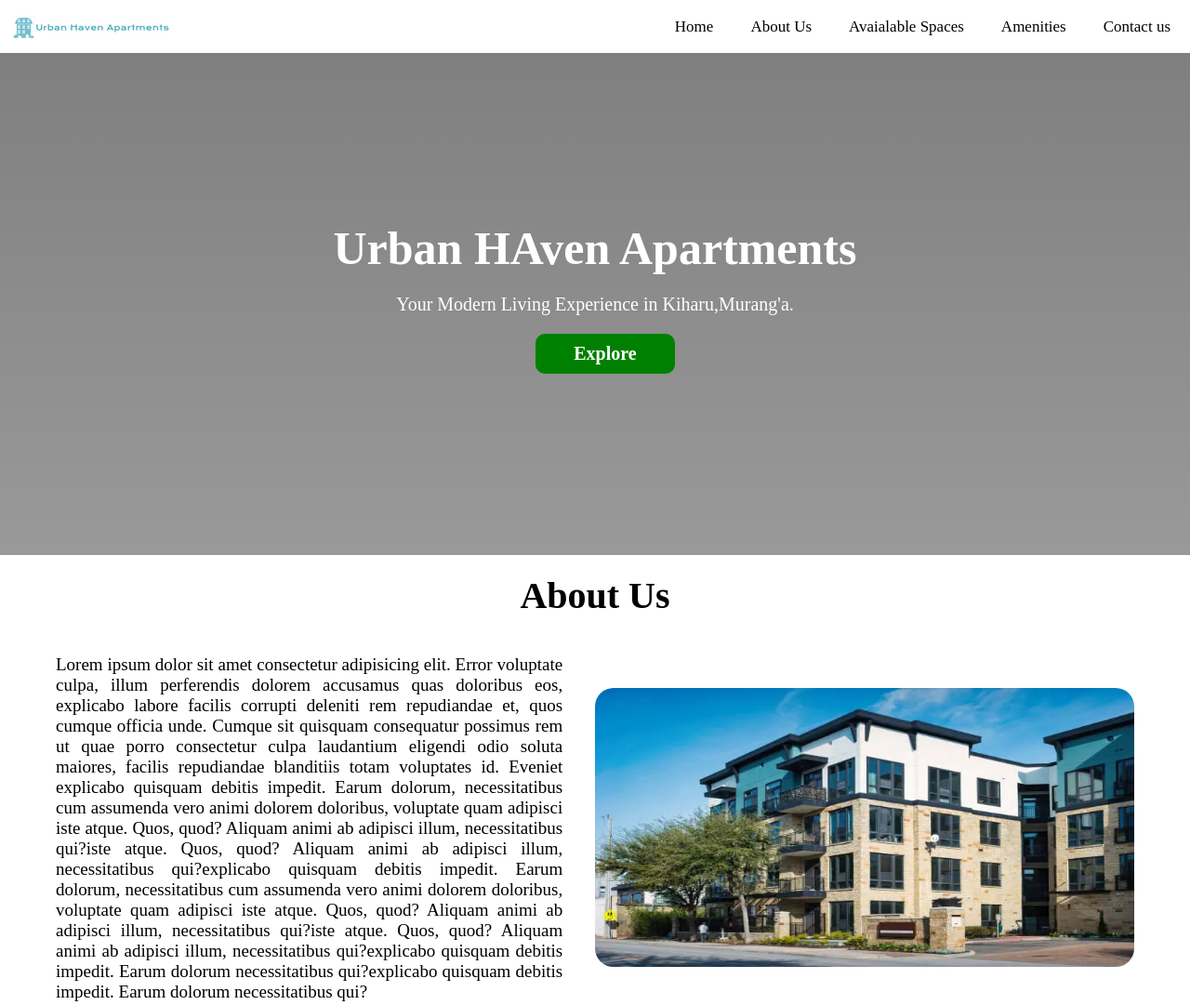
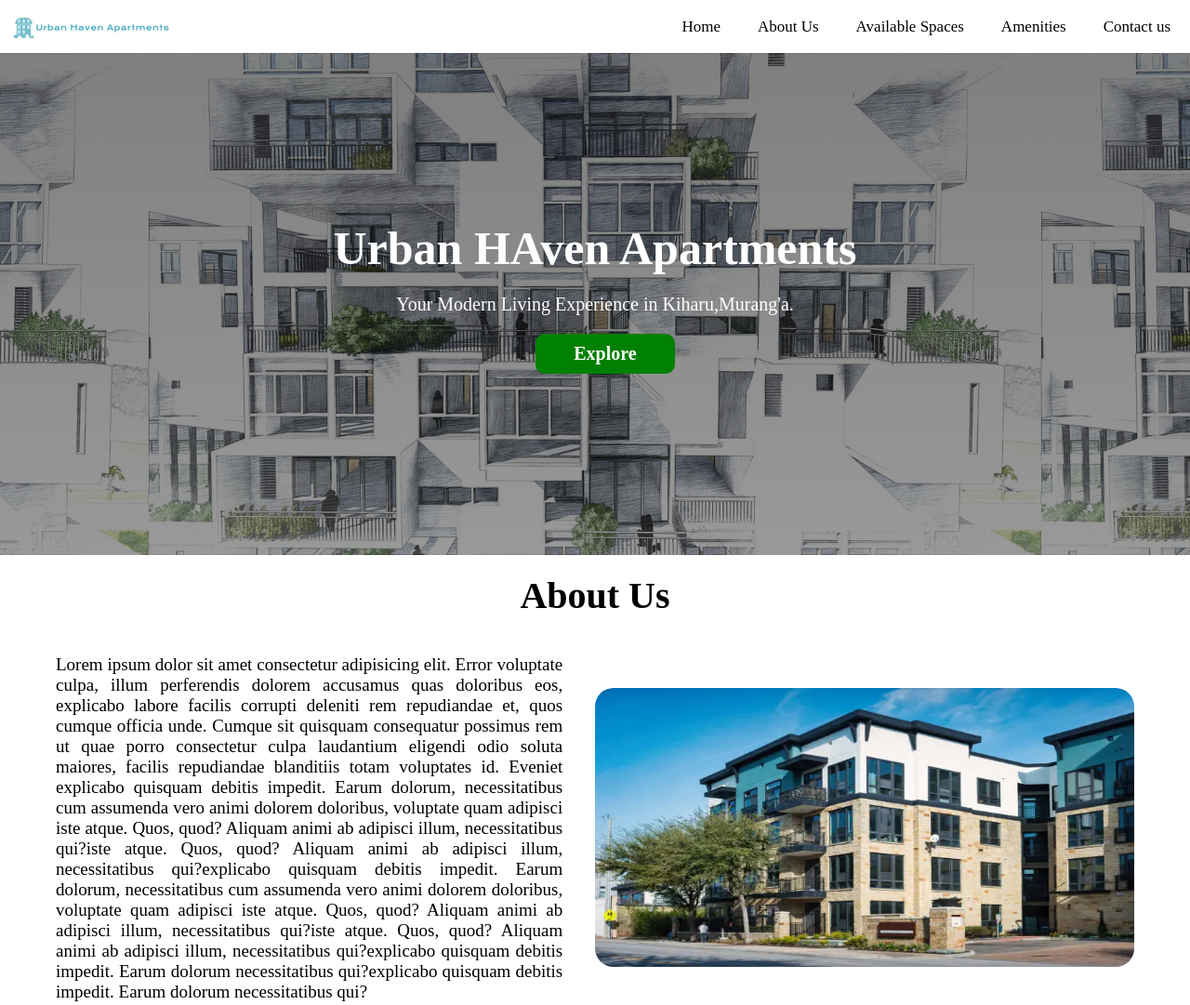
Before and after one commit to zack-das/Urban-Haven-Arpartments, a plain HTML site: page index.html in a window 1280 px wide. Shown: the top 1081 px of the page at 93% size. Drawn offline with nearby package versions, Linux system fonts and the light colour scheme.

Commit message:
updated html file

```diff
--- a/index.html
+++ b/index.html
@@ -20,7 +20,7 @@
         <div class="navbar">
             <div class="nav-lists"><a href="#home">Home</a></div>
             <div class="nav-lists"><a href="#about">About Us</a></div>
-            <div class="nav-lists"><a href="#spaces">Avaialable Spaces</a></div>
+            <div class="nav-lists"><a href="#space">Available Spaces</a></div>
             <div class="nav-lists"><a href="#amenities">Amenities</a></div>
             <div class="nav-lists"><a href="#contact">Contact us</a></div>
         </div>
@@ -136,7 +136,7 @@
     </section>
     <!--End of Available spaces-->
     <!--Amenities section start-->
-    <section class="amenities-section">
+    <section class="amenities-section" id="amenities">
         <div class="amenities">
             <h2>Amenities</h2>
             <div class="amenities-container">
@@ -243,7 +243,7 @@
             <h4>Useful Links</h4>
 
             <p><a href="#about"></a>About us</p>
-            <p><a href="#spaces"></a>Available Space</p>
+            <p><a href="#availablespaces"></a>Available Space</p>
             <p><a href="#amenities"></a>Amenities</p>
         </div>
 
--- a/style.css
+++ b/style.css
@@ -64,7 +64,7 @@
   /*Home syling start*/
   .home-section {
     background: linear-gradient(rgba(0,0,0,0.5), rgba(0,0,0,0.4)),
-    url('/img/istockphoto-1165384568-612x612.jpg');
+    url('/img/home-8910701_1280.jpg');
     width: 100%;
     height: 54rem;
     background-size: contain;
```
